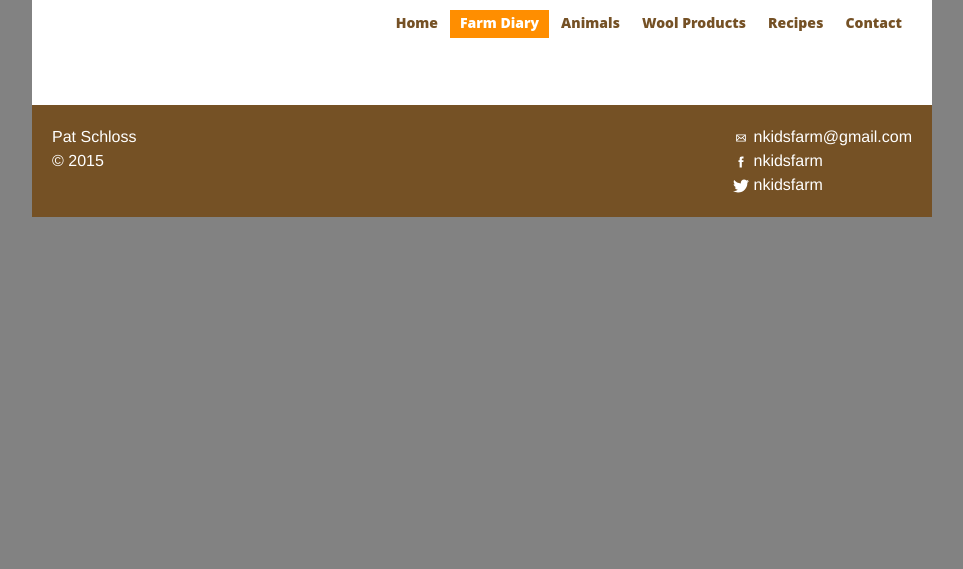
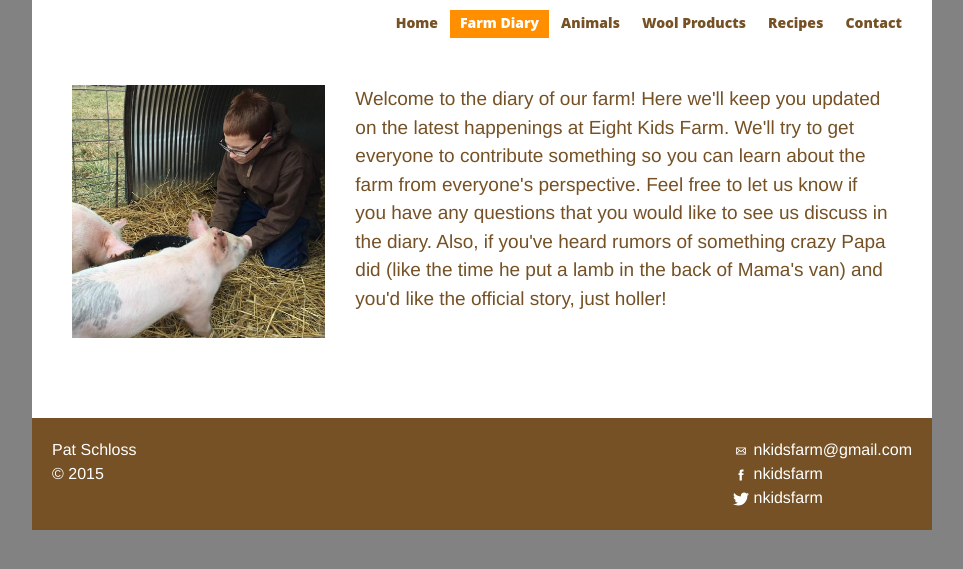
Before and after one commit to pschloss/nkidsfarm.github.io, a Jekyll site: the page built from diary/index.html, in a window 1280 px wide. Shown: the top 569 px of the page, without its empty margins (158-1121 px from the left). Built offline with Jekyll 4.4.1, drawn with Linux system fonts in a browser that asks for light colours.

Commit message:
Build framework for farm diary

```diff
--- a/_layouts/page.html
+++ b/_layouts/page.html
@@ -1,3 +1,16 @@
 ---
 layout: default
 ---
+
+<div class="post">
+
+  <header class="post-header">
+    <h1 class="post-title">{{ page.title }}</h1>
+    <p class="post-meta">{{ page.date | date: "%b %-d, %Y" }}{% if page.author %} • {{ page.author }}{% endif %}{% if page.meta %} • {{ page.meta }}{% endif %}</p>
+  </header>
+
+  <article class="post-content">
+    {{ content }}
+  </article>
+
+</div>
--- a/_sass/_layout.scss
+++ b/_sass/_layout.scss
@@ -188,6 +188,8 @@
     font-size: 24px;
 }
 
+.posts { list-style-type: none; }
+.posts li { margin-bottom: 30px; }
 
 
 /**
--- a/css/main.scss
+++ b/css/main.scss
@@ -11,7 +11,7 @@ $base-font-size:   16px;
 $small-font-size:  $base-font-size * 0.875;
 $base-line-height: 1.5;
 
-$spacing-unit:     30px;
+$spacing-unit:     20px;
 
 $text-color:       #111;
 $background-color: #fdfdfd;
@@ -286,3 +286,32 @@ body {
 .footer .icon > svg > path {
 	fill: #fff;
 }
+
+
+.diary {
+	margin: 0px;
+}
+.diary .blurb {
+	color: #755125;
+	font-size: 19px;
+	font-weight: 500;
+}
+.diary ul {
+	list-style-type: none;
+	margin: 0;
+}
+.diary li { margin-bottom: 30px; }
+
+.diary-title {
+	font-weight: 800;
+	text-decoration: none;
+	color: #755125;
+	display: block;
+    font-size: 24px;
+}
+
+
+
+.post-meta {
+	margin: 0;
+}
--- a/diary/index.html
+++ b/diary/index.html
@@ -2,9 +2,27 @@
 layout: page
 folder: diary
 ---
+<div class="diary">
+	<div class="container-fluid">
+		<div class="row" style="margin-bottom:40px">
+			<div class="col-xs-4">
+				<img src="../assets/img/patrick_pigs.jpg" alt="Farm Diary" class=" img-responsive">
+			</div>
+			<div class="col-xs-8 blurb">
+				Welcome to the diary of our farm! Here we'll keep you updated on the latest happenings at Eight Kids Farm. We'll try to get everyone to contribute something so you can learn about the farm from everyone's perspective. Feel free to let us know if you have any questions that you would like to see us discuss in the diary. Also, if you've heard rumors of something crazy Papa did (like the time he put a lamb in the back of Mama's van) and you'd like the official story, just holler!
+			</div>
+		</div>
 
-This is content...
-
-{{ page.folder }}
-
-... did it work?
+	<ul>
+	  {% for post in site.posts %}
+		{% if post.category == "diary" %}
+			<li>
+				<a class="diary-title" href="{{ post.url | prepend: site.baseurl }}">{{ post.title }}</a>
+				<p class="post-meta">{{ post.date | date: "%b %-d, %Y" }}{% if post.author %} • {{ post.author }}{% endif %}</p>
+				{{ post.excerpt }}
+			</li>
+		{% endif %}
+	  {% endfor %}
+	</ul>
+</div>
+</div>
```
